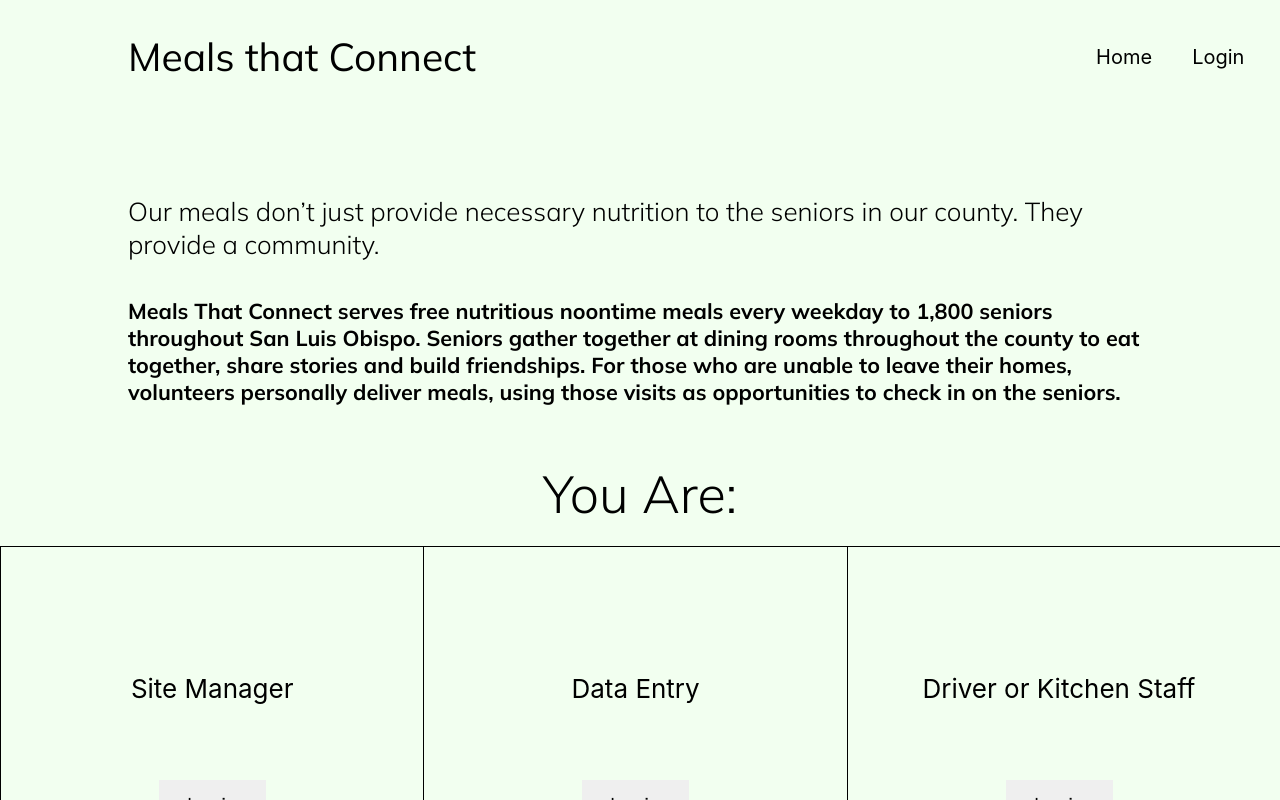
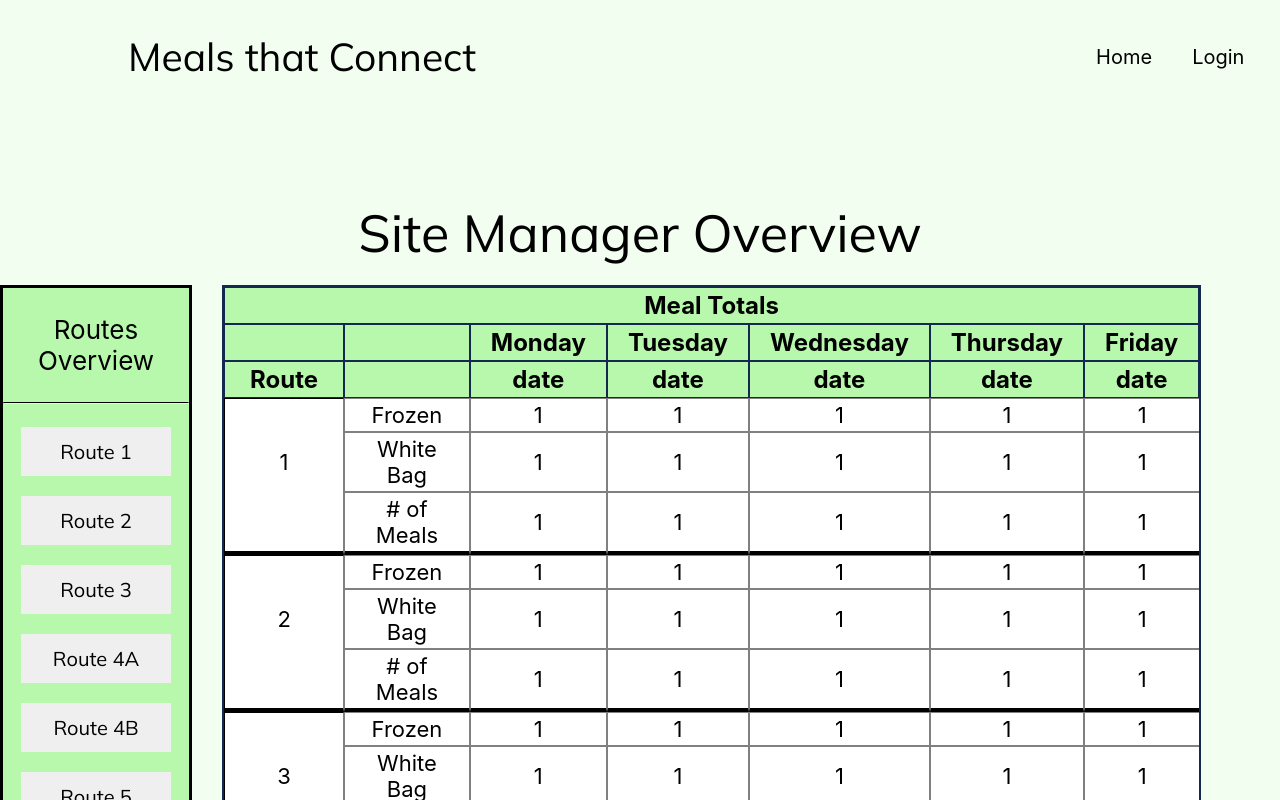
Before and after one commit to hack4impact-calpoly/meals-that-connect, a React (Create React App) app in the folder frontend/: page /manager-overview in a window 1280 px wide. Shown: the top 800 px of the page. Built offline with nearby package versions, Linux system fonts and the light colour scheme; a web font is replaced by a local one.

Commit message:
Site Manager Overview page layout finished Missing: Get data from backend Implement routes page

```diff
--- a/frontend/public/env.js
+++ b/frontend/public/env.js
@@ -1 +1,3 @@
-window.env = {};
+window.env = {
+  "backendURL": "http://localhost:3001/"
+};
--- a/frontend/src/App.js
+++ b/frontend/src/App.js
@@ -5,7 +5,7 @@ import NavBar from './components/NavBar'
 import Home from './components/Home'
 import Login from './components/Login'
 import Signup from './components/Signup'
-import Table from './components/mealTotals'
+import Manager from './components/SiteManagerHomepage'
 
 import './css/App.css';
 
@@ -19,7 +19,7 @@ class App extends Component {
               <Route path="/login" component={Login}/>
               <Route path="/login/:user" component={Login}/>
               <Route path="/signup"><Signup/></Route>
-              <Route path="/table"><Table/></Route>
+              <Route path="/manager-overview"><Manager/></Route>
               <Route><Home/></Route>
           </Switch>
       </Router>
--- a/frontend/src/components/Signup.js
+++ b/frontend/src/components/Signup.js
@@ -157,11 +157,11 @@ class Signup extends Component {
                         </div>
                         <div id="data-entry">
                             <input type="radio" id="dataEntry" name="cta" value="data-entry" onChange={this.changeUserType} checked={null}/>
-                            <label for="data-entry">Data Entry</label>
+                            <label for="dataEntry">Data Entry</label>
                         </div>
                         <div id="volunteer">
                             <input type="radio" id="volunteerID" name="cta" value="volunteer" onChange={this.changeUserType} checked={null}/>
-                            <label for="volunteer">Volunteer</label>
+                            <label for="volunteerID">Volunteer</label>
                         </div>
                     </div>
                         <div id="cta-type" style={{marginBottom: "0px"}}>
--- a/frontend/src/components/SiteManagerHomepage.js
+++ b/frontend/src/components/SiteManagerHomepage.js
@@ -1,4 +1,7 @@
 import React, { Component } from 'react';
+import MealTotals from './mealTotals';
+import RoutesOverview from './routesOverview';
+import './../css/manager.css'
 
 class SiteManagerHomepage extends Component {
     constructor(props) {
@@ -7,7 +10,13 @@ class SiteManagerHomepage extends Component {
     }
     render() {
         return (
-            <div style={{marginTop: "200px"}}>Site Manager Homepage</div>
+            <div id="overview">
+                <h1 id="site-manager-header">Site Manager Overview</h1>
+                <div id="main">
+                    <RoutesOverview/>
+                    <MealTotals/>
+                </div>
+            </div>
         );
     }
 }
--- a/frontend/src/components/mealTotals.js
+++ b/frontend/src/components/mealTotals.js
@@ -4,9 +4,8 @@ import { useTable } from 'react-table'
 import "../css/mealTotals.css"
 
 const Styles = styled.div`
-  margin-top: 250px;
   margin-left: 30px;
-  width: 70%;
+  width: 90%;
   table {
     border-spacing: 0;
     width: 100%;
@@ -19,22 +18,22 @@ const Styles = styled.div`
         }
       }
     }
-    th{
-        background: aliceblue;
+    th {
+        background: #b7f8ac;
         color: black;
-        border: solid 2px #142850;
+        border: solid 1px #142850;
         textAlign: column.textAlign;
         fontWeight: bold;
         minWidth: 80px;
         padding: 3px 20px;
-        font-size: 20px;
+        font-size: 24px;
     }
     td {
         padding: 3px 20px;
         border: solid 1px gray;
         background: white;
         overflow: auto;
-        font-size: 18px;
+        font-size: 22px;
       :last-child {
         border-right: 0;
       }
@@ -56,6 +55,7 @@ function MealTotals({ columns, data }) {
   })
   // Render the UI for your table
   return (
+    <div id='tables'>
       <table {...getTableProps()}>
         <thead>
           {headerGroups.map(headerGroup => (
@@ -66,30 +66,43 @@ function MealTotals({ columns, data }) {
             </tr>
           ))}
         </thead>
+
         <tbody {...getTableBodyProps()}>
-        {rows.map((row, i) => {
+          {rows.map(row => {
             prepareRow(row)
-          const info = row.cells[1]['value']
-          const deliveryInfo = Object.keys(info)
             return (
               <tr {...row.getRowProps()}>
-              <td>{row.cells[0].render('Cell')}</td>
-              {deliveryInfo.map(key => {
-                return(
-                  <tr>
-                    <td>{key}</td>
-                    {info[key].map(num => {
-                      return <td>{num}</td>
-                    })}
-                  </tr>
-                )
+                {row.cells.map(cell => {
+                  return cellClass(cell)
                 })}
               </tr>
             )
           })}
         </tbody>
       </table>
+    </div>
   )
+}
+
+function cellClass(cell) {
+  const rowID = (+(cell['row']['id'])) % 3;
+  if (cell['value'] !== " " && rowID === 2){
+    return <td id="last-cell" {...cell.getCellProps()}>{cell.render('Cell')}</td>
+  }
+  if (cell['column']['id'] === "route"){
+    if (cell['value'] === " " && rowID === 2){
+      return <td id="last-cell-route" {...cell.getCellProps()}>{cell.render('Cell')}</td>
+    }
+    else if (cell['value'] === " " && rowID === 0) {
+      return <td id="top-cell-route" {...cell.getCellProps()}>{cell.render('Cell')}</td>
+    }
+    else {
+      return <td id="middle-cell-route" {...cell.getCellProps()}>{cell.render('Cell')}</td>
+    }
+  }
+  else {
+    return <td {...cell.getCellProps()}>{cell.render('Cell')}</td>
+  }
 }
 
 function Table() {
@@ -99,11 +112,11 @@ function Table() {
         Header: 'Meal Totals',
         columns: [
           {
-            Header: 'Route',
+            Header: ' ',
             accessor: 'route',
             columns: [
               {
-                Header: ' ',
+                Header: 'Route',
                 accessor: 'route'
               }
             ]
@@ -175,65 +188,276 @@ function Table() {
 
   const routes = [
     {
-      route : "1",
-      info: {"Frozen": [1, 2, 3, 4, 5],
-             "White bag": [1, 2, 3, 4, 5],
-             "# of Meals": [1, 2, 3, 4, 5]},
+      route: " ",
+      info: "Frozen",
+      monday: "1",
+      tuesday: "1",
+      wednesday: "1",
+      thursday: "1",
+      friday: "1",
     },
     {
-      route : "2",
-      info: {"Frozen": [1, 2, 3, 4, 5],
-             "White bag": [1, 2, 3, 4, 5],
-             "# of Meals": [1, 2, 3, 4, 5]},
+      route: "1",
+      info: "White Bag",
+      monday: "1",
+      tuesday: "1",
+      wednesday: "1",
+      thursday: "1",
+      friday: "1",
     },
     {
-      route : "3",
-      info: {"Frozen": [1, 2, 3, 4, 5],
-             "White bag": [1, 2, 3, 4, 5],
-             "# of Meals": [1, 2, 3, 4, 5]},
+      route: " ",
+      info: "# of Meals",
+      monday: "1",
+      tuesday: "1",
+      wednesday: "1",
+      thursday: "1",
+      friday: "1",
     },
     {
-      route : "4A",
-      info: {"Frozen": [1, 2, 3, 4, 5],
-             "White bag": [1, 2, 3, 4, 5],
-             "# of Meals": [1, 2, 3, 4, 5]},
+      route: " ",
+      info: "Frozen",
+      monday: "1",
+      tuesday: "1",
+      wednesday: "1",
+      thursday: "1",
+      friday: "1",
     },
     {
-      route : "4B",
-      info: {"Frozen": [1, 2, 3, 4, 5],
-             "White bag": [1, 2, 3, 4, 5],
-             "# of Meals": [1, 2, 3, 4, 5]},
+      route: "2",
+      info: "White Bag",
+      monday: "1",
+      tuesday: "1",
+      wednesday: "1",
+      thursday: "1",
+      friday: "1",
     },
     {
-      route : "5",
-      info: {"Frozen": [1, 2, 3, 4, 5],
-             "White bag": [1, 2, 3, 4, 5],
-             "# of Meals": [1, 2, 3, 4, 5]},
+      route: " ",
+      info: "# of Meals",
+      monday: "1",
+      tuesday: "1",
+      wednesday: "1",
+      thursday: "1",
+      friday: "1",
     },
     {
-      route : "6",
-      info: {"Frozen": [1, 2, 3, 4, 5],
-             "White bag": [1, 2, 3, 4, 5],
-             "# of Meals": [1, 2, 3, 4, 5]},
+      route: " ",
+      info: "Frozen",
+      monday: "1",
+      tuesday: "1",
+      wednesday: "1",
+      thursday: "1",
+      friday: "1",
     },
     {
-      route : "7",
-      info: {"Frozen": [1, 2, 3, 4, 5],
-             "White bag": [1, 2, 3, 4, 5],
-             "# of Meals": [1, 2, 3, 4, 5]},
+      route: "3",
+      info: "White Bag",
+      monday: "1",
+      tuesday: "1",
+      wednesday: "1",
+      thursday: "1",
+      friday: "1",
     },
     {
-      route : "8",
-      info: {"Frozen": [1, 2, 3, 4, 5],
-             "White bag": [1, 2, 3, 4, 5],
-             "# of Meals": [1, 2, 3, 4, 5]},
+      route: " ",
+      info: "# of Meals",
+      monday: "1",
+      tuesday: "1",
+      wednesday: "1",
+      thursday: "1",
+      friday: "1",
+    },
+
+    {
+      route: " ",
+      info: "Frozen",
+      monday: "1",
+      tuesday: "1",
+      wednesday: "1",
+      thursday: "1",
+      friday: "1",
     },
     {
-      route : "9",
-      info: {"Frozen": [1, 2, 3, 4, 5],
-             "White bag": [1, 2, 3, 4, 5],
-             "# of Meals": [1, 2, 3, 4, 5]},
-    }
+      route: "4A",
+      info: "White Bag",
+      monday: "1",
+      tuesday: "1",
+      wednesday: "1",
+      thursday: "1",
+      friday: "1",
+    },
+    {
+      route: " ",
+      info: "# of Meals",
+      monday: "1",
+      tuesday: "1",
+      wednesday: "1",
+      thursday: "1",
+      friday: "1",
+    },
+    {
+      route: " ",
+      info: "Frozen",
+      monday: "1",
+      tuesday: "1",
+      wednesday: "1",
+      thursday: "1",
+      friday: "1",
+    },
+    {
+      route: "4B",
+      info: "White Bag",
+      monday: "1",
+      tuesday: "1",
+      wednesday: "1",
+      thursday: "1",
+      friday: "1",
+    },
+    {
+      route: " ",
+      info: "# of Meals",
+      monday: "1",
+      tuesday: "1",
+      wednesday: "1",
+      thursday: "1",
+      friday: "1",
+    },
+    {
+      route: " ",
+      info: "Frozen",
+      monday: "1",
+      tuesday: "1",
+      wednesday: "1",
+      thursday: "1",
+      friday: "1",
+    },
+    {
+      route: "5",
+      info: "White Bag",
+      monday: "1",
+      tuesday: "1",
+      wednesday: "1",
+      thursday: "1",
+      friday: "1",
+    },
+    {
+      route: " ",
+      info: "# of Meals",
+      monday: "1",
+      tuesday: "1",
+      wednesday: "1",
+      thursday: "1",
+      friday: "1",
+    },
+    {
+      route: " ",
+      info: "Frozen",
+      monday: "1",
+      tuesday: "1",
+      wednesday: "1",
+      thursday: "1",
+      friday: "1",
+    },
+    {
+      route: "6",
+      info: "White Bag",
+      monday: "1",
+      tuesday: "1",
+      wednesday: "1",
+      thursday: "1",
+      friday: "1",
+    },
+    {
+      route: " ",
+      info: "# of Meals",
+      monday: "1",
+      tuesday: "1",
+      wednesday: "1",
+      thursday: "1",
+      friday: "1",
+    },
+    {
+      route: " ",
+      info: "Frozen",
+      monday: "1",
+      tuesday: "1",
+      wednesday: "1",
+      thursday: "1",
+      friday: "1",
+    },
+    {
+      route: "7-Frozen",
+      info: "White Bag",
+      monday: "1",
+      tuesday: "1",
+      wednesday: "1",
+      thursday: "1",
+      friday: "1",
+    },
+    {
+      route: " ",
+      info: "# of Meals",
+      monday: "1",
+      tuesday: "1",
+      wednesday: "1",
+      thursday: "1",
+      friday: "1",
+    },
+    {
+      route: " ",
+      info: "Frozen",
+      monday: "1",
+      tuesday: "1",
+      wednesday: "1",
+      thursday: "1",
+      friday: "1",
+    },
+    {
+      route: "8",
+      info: "White Bag",
+      monday: "1",
+      tuesday: "1",
+      wednesday: "1",
+      thursday: "1",
+      friday: "1",
+    },
+    {
+      route: " ",
+      info: "# of Meals",
+      monday: "1",
+      tuesday: "1",
+      wednesday: "1",
+      thursday: "1",
+      friday: "1",
+    },
+    {
+      route: " ",
+      info: "Frozen",
+      monday: "1",
+      tuesday: "1",
+      wednesday: "1",
+      thursday: "1",
+      friday: "1",
+    },
+    {
+      route: "9",
+      info: "White Bag",
+      monday: "1",
+      tuesday: "1",
+      wednesday: "1",
+      thursday: "1",
+      friday: "1",
+    },
+    {
+      route: " ",
+      info: "# of Meals",
+      monday: "1",
+      tuesday: "1",
+      wednesday: "1",
+      thursday: "1",
+      friday: "1",
+    },
 ]
 
   const data = React.useMemo(() => routes, [])
--- /dev/null
+++ b/frontend/src/components/routesOverview.js
@@ -0,0 +1,54 @@
+import React, { Component } from 'react';
+import '../css/routesOverview.css';
+import { Link } from "react-router-dom";
+
+class routesOverview extends Component {
+
+    constructor(props) {
+        super(props);
+        this.state = { isSticky: false};
+    }
+
+    render() {
+        return (
+            <div id="route-sidebar">
+                <p>Routes Overview</p>
+                <hr></hr>
+                <div className="route-links">
+                    <Link to="/routes">
+                        <button type="button" className="route">Route 1</button><br/>
+                    </Link>
+                    <Link to="/routes">
+                        <button type="button" className="route">Route 2</button>
+                    </Link><br/>
+                    <Link to="/routes">
+                        <button type="button" className="route">Route 3</button>
+                    </Link><br/>
+                    <Link to="/routes">
+                        <button type="button" className="route">Route 4A</button>
+                    </Link><br/>
+                    <Link to="/routes">
+                        <button type="button" className="route">Route 4B</button>
+                    </Link><br/>
+                    <Link to="/routes">
+                        <button type="button" className="route">Route 5</button>
+                    </Link><br/>
+                    <Link to="/routes">
+                        <button type="button" className="route">Route 6</button>
+                    </Link><br/>
+                    <Link to="/routes">
+                        <button type="button" className="route">Route 7</button>
+                    </Link><br/>
+                    <Link to="/routes">
+                        <button type="button" className="route">Route 8</button>
+                    </Link><br/>
+                    <Link to="/routes">
+                        <button type="button" className="route">Route 9</button>
+                    </Link>
+                </div>
+            </div>
+        );
+    }
+}
+
+export default routesOverview;
--- /dev/null
+++ b/frontend/src/css/manager.css
@@ -0,0 +1,20 @@
+#overview {
+    display: flex;
+    flex-direction: column;
+    align-items: center;
+
+}
+
+#site-manager-header {
+    margin-bottom: 0px;
+    margin-top: 200px;
+}
+
+#main {
+    display: grid;
+    grid-template-columns: 15% 85%;
+    width: 100%;
+    margin-left: 100px;
+    margin-top: 20px;
+    margin-right: 100px;
+}
--- a/frontend/src/css/mealTotals.css
+++ b/frontend/src/css/mealTotals.css
@@ -1,3 +1,26 @@
 .info {
     border: solid 2px #142850;
 }
+
+#top-cell-route {
+    border-top: solid 1px black;
+    border-bottom: solid 0px;
+}
+
+#middle-cell-route{
+    border-top: solid 0px;
+    border-bottom: solid 0px;
+}
+
+#last-cell-route{
+    border-top: solid 0px;
+    border-bottom: solid 4px black;
+}
+
+#last-cell {
+    border-bottom: solid 4px black;
+}
+
+#top-cell-route, #middle-cell-route, #last-cell-route {
+    border-left: solid 1px black;
+}
--- /dev/null
+++ b/frontend/src/css/routesOverview.css
@@ -0,0 +1,33 @@
+#route-sidebar {
+    background-color: #b7f8ac;
+    margin-top: 0px;
+    border: solid 3px black;
+    height: 100%;
+}
+
+hr {
+    border-top: 1px solid black
+}
+
+.route {
+    overflow: hidden;
+    padding: 12px 28px;
+    border: none;
+    font-family: 'Mulish', sans-serif;
+    font-weight: 400;
+    font-size: 20px;
+    display: inline-block;
+    vertical-align: middle;
+    -webkit-transition-duration: 0.3s;
+    transition-duration: 0.3s;
+    -webkit-transition-property: color, background-color;
+    transition-property: color, background-color;
+    margin: 10px;
+    width: 150px;
+}
+
+.route:hover, .route button-fade:focus, .route button-fade:active {
+    background-color: #2098D1;
+    color: white;
+    cursor: pointer;
+}
```
Also changed, not shown: 1 other file (tests, documents, lock files or other folders). Lines whose indentation alone changed are shown as unchanged.
